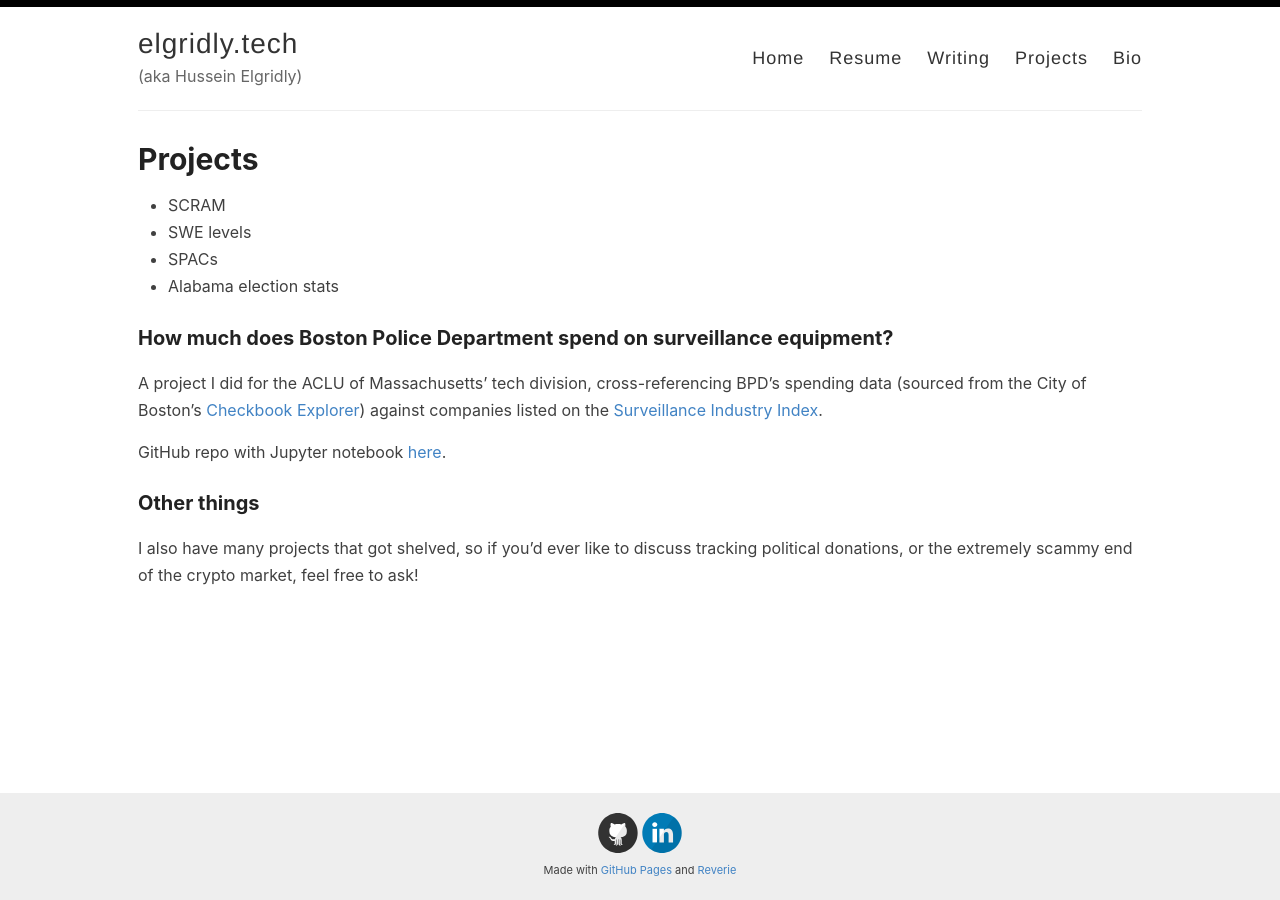
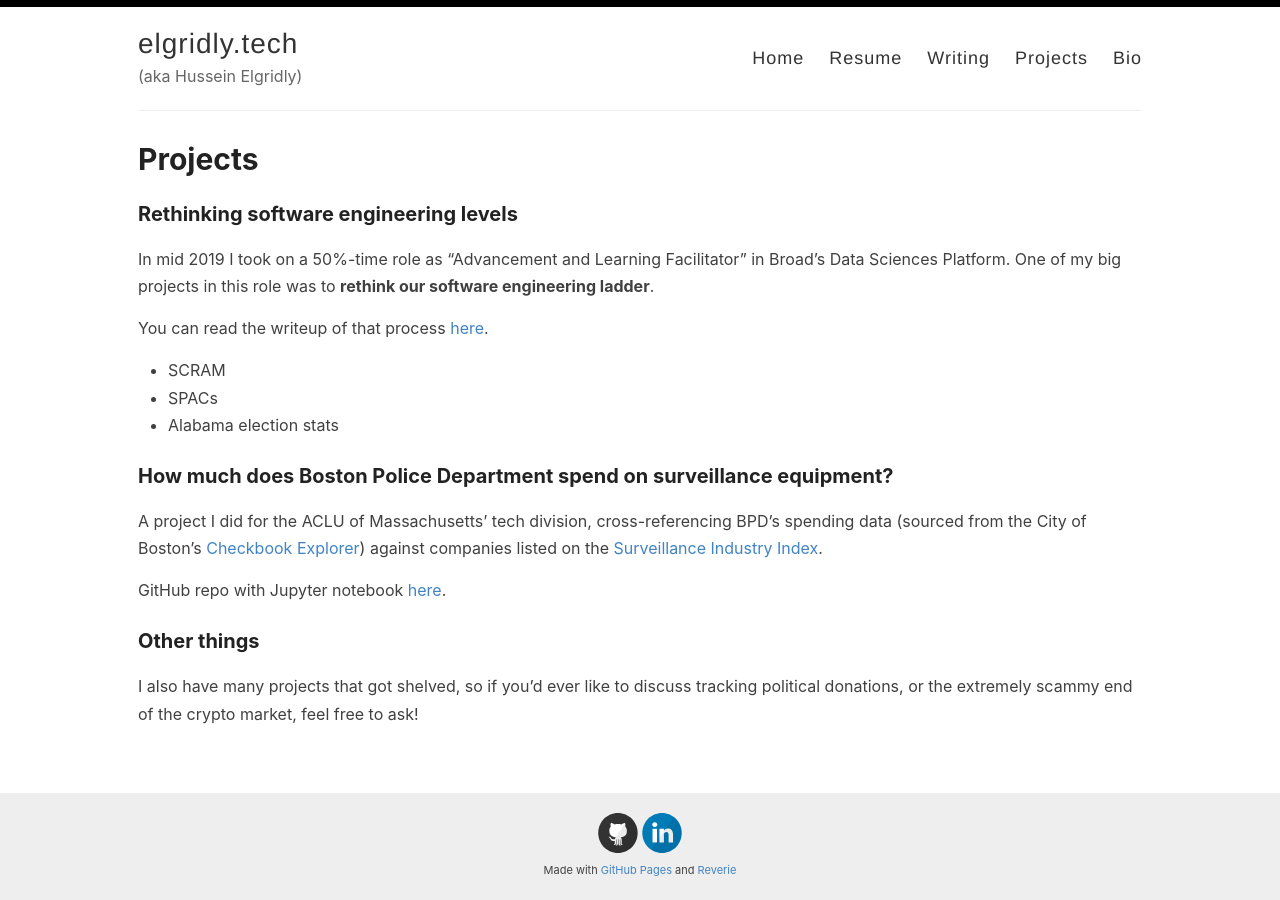
Before and after one commit to helgridly/helgridly.github.io, a Jekyll site: the page built from _pages/projects.md, in a window 1280 px wide. Built offline with Jekyll 4.4.1, drawn with Linux system fonts in a browser that asks for light colours.

Commit message:
fix permalink and link from projects

```diff
--- a/_pages/projects.md
+++ b/_pages/projects.md
@@ -4,9 +4,13 @@ title: Projects
 permalink: /projects/
 ---
 
+### Rethinking software engineering levels
+
+In mid 2019 I took on a 50%-time role as "Advancement and Learning Facilitator" in Broad's Data Sciences Platform. One of my big projects in this role was to **rethink our software engineering ladder**.
+
+You can read the writeup of that process [here](/levels).
 
 * SCRAM
-* SWE levels
 * SPACs
 * Alabama election stats
 
```
Also changed, not shown: _posts/levels.md (+1 -1 lines).
